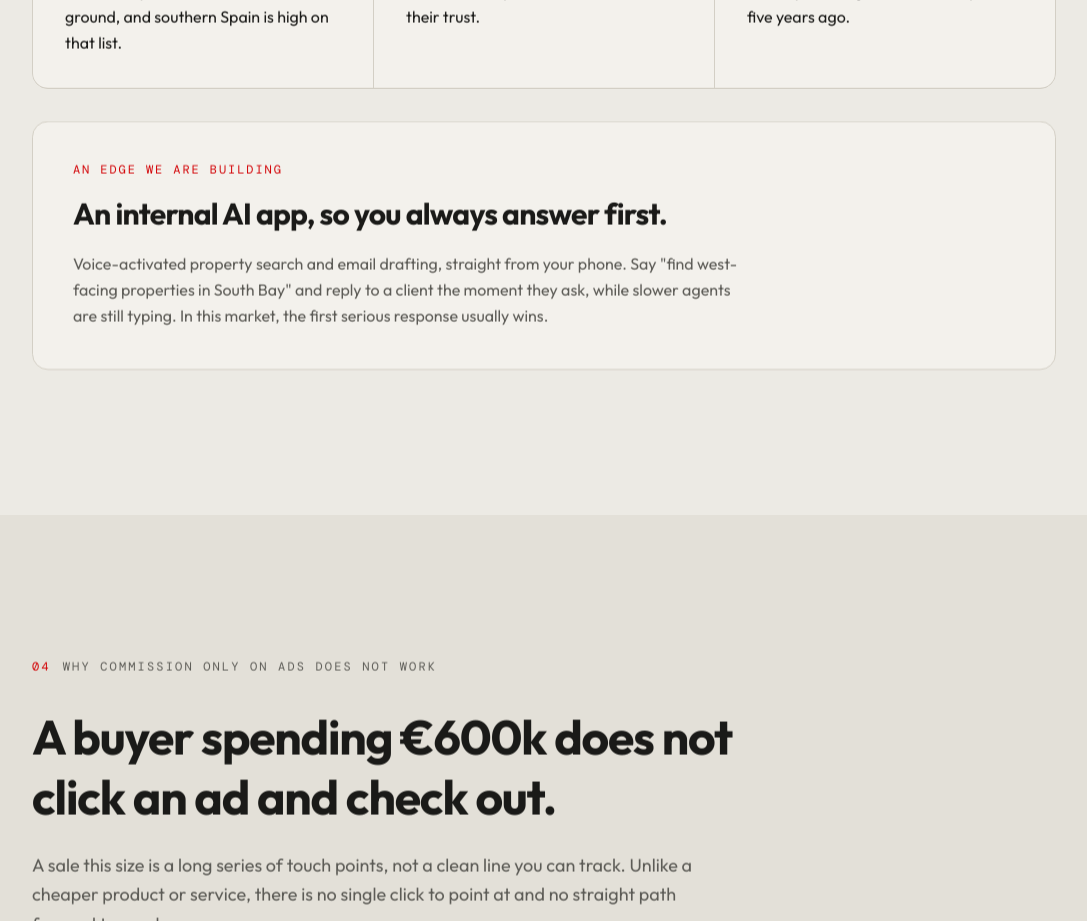
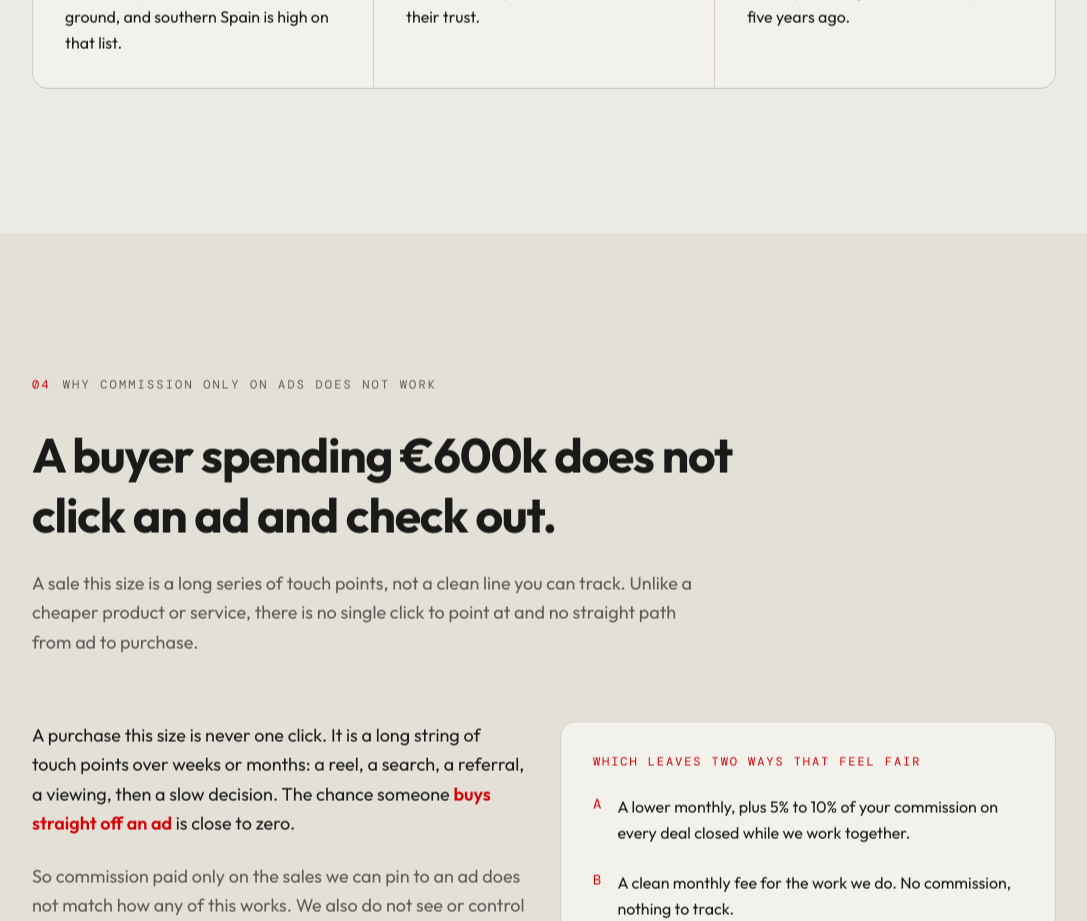
Before and after one commit to magnus-ClearScaler/MontmarEstates, a React (Vite) app: page / in a window 1280 px wide. Shown: the part 3120-4041 px from the top of the page, without its empty margins (96-1183 px from the left). Built offline with nearby package versions, Linux system fonts and the light colour scheme.

Commit message:
Remove internal AI app callout
The internal AI app is the client's own product, not something ClearScaler
builds, so it does not belong in the why-us section.

```diff
--- a/src/components/sections/WhyUs.tsx
+++ b/src/components/sections/WhyUs.tsx
@@ -46,22 +46,6 @@ export function WhyUs() {
           </div>
         ))}
       </div>
-
-      {/* Featured: the internal AI app we are building */}
-      <div className="reveal mt-8 rounded-2xl border border-line bg-card p-8 sm:p-10">
-        <div className="font-mono text-xs uppercase tracking-[0.16em] text-accent">
-          An edge we are building
-        </div>
-        <h3 className="mt-4 max-w-2xl font-sans text-2xl font-bold leading-snug tracking-tight sm:text-3xl">
-          An internal AI app, so you always answer first.
-        </h3>
-        <p className="mt-4 max-w-2xl text-base leading-relaxed text-muted">
-          Voice-activated property search and email drafting, straight from your
-          phone. Say "find west-facing properties in South Bay" and reply to a
-          client the moment they ask, while slower agents are still typing. In
-          this market, the first serious response usually wins.
-        </p>
-      </div>
     </Section>
   );
 }
```
